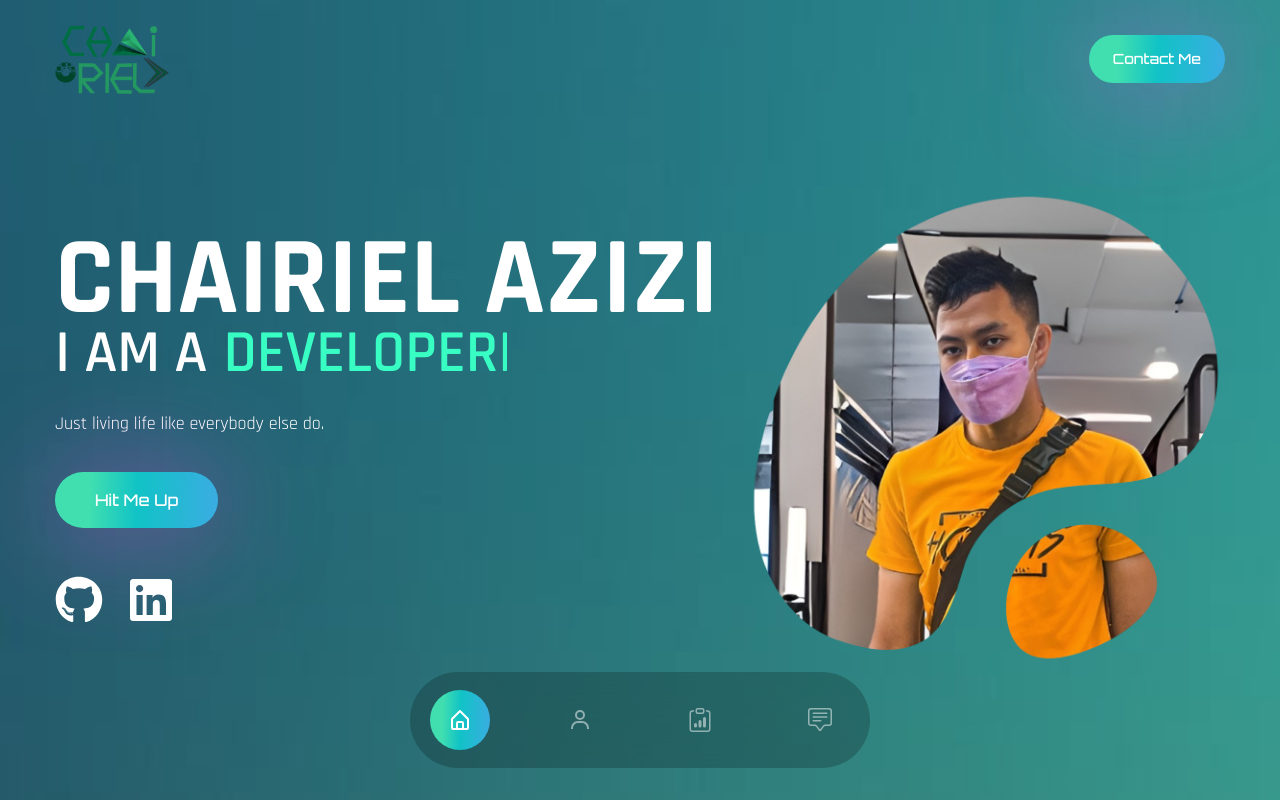
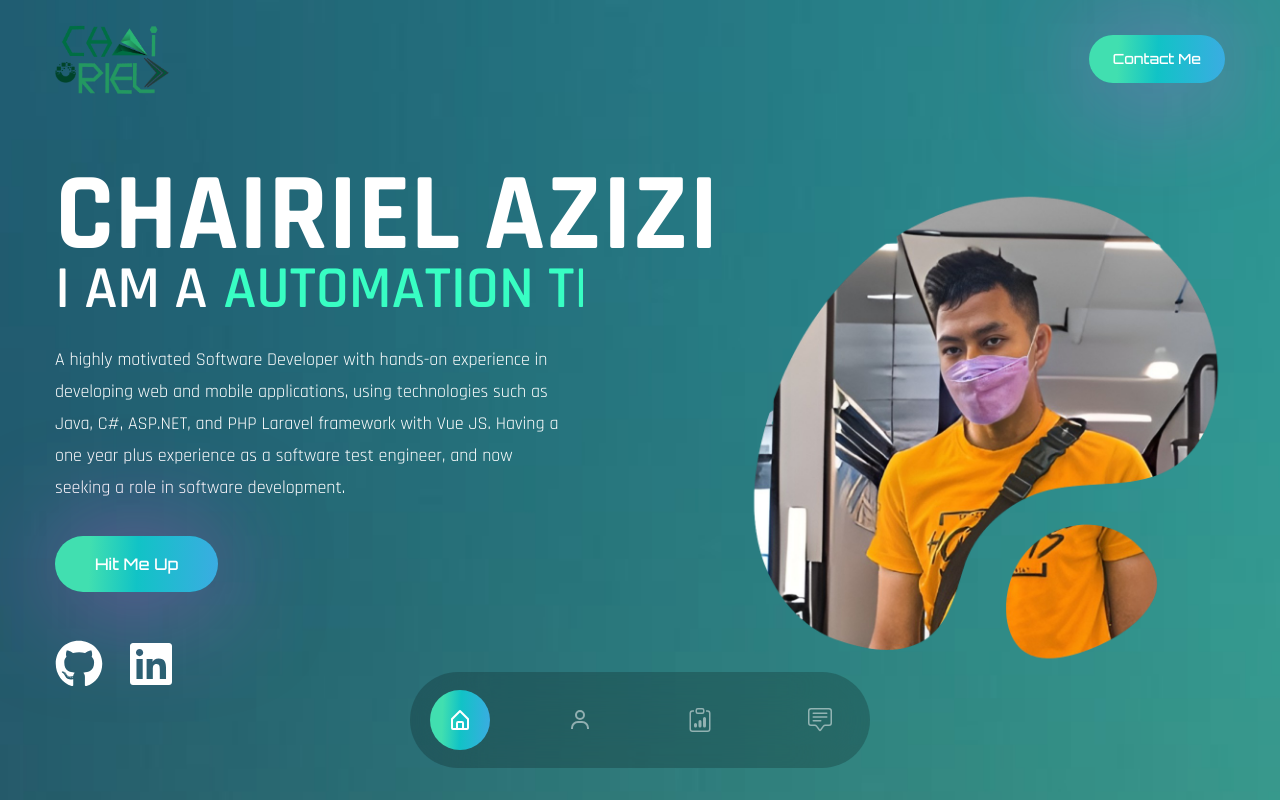
Before and after one commit to chairielazizi/chairielazizi.github.io, a React (Create React App) app: page / in a window 1280 px wide. Shown: the top 800 px of the page. Built offline with nearby package versions, Linux system fonts and the light colour scheme; the HTML template or start-up script is replaced by a standard one; a web font is replaced by a local one.

Commit message:
update info

```diff
--- a/src/components/Banner.js
+++ b/src/components/Banner.js
@@ -36,9 +36,9 @@ const Banner = () => {
               <span className="text-whit mr-4">I am a</span>
               <TypeAnimation
                 sequence={[
+                  "Developer",
+                  2000,
                   "Automation Tester",
-                  2000,
-                  "Developer",
                   2000,
                   "Tinkerer",
                   2000,
@@ -58,7 +58,11 @@ const Banner = () => {
               viewport={{ once: false, amount: 0.7 }}
               className="mb-8 max-w-lg mx-auto lg:mx-0"
             >
-              Just living life like everybody else do.
+              A highly motivated Software Developer with hands-on experience in
+              developing web and mobile applications, using technologies such as
+              Java, C#, ASP.NET, and PHP Laravel framework with Vue JS. Having a
+              one year plus experience as a software test engineer, and now
+              seeking a role in software development.
             </motion.p>
             <motion.div
               variants={fadeIn("up", 0.7)}
```
Also changed, not shown: 12 other files (tests, documents, lock files or other folders).
